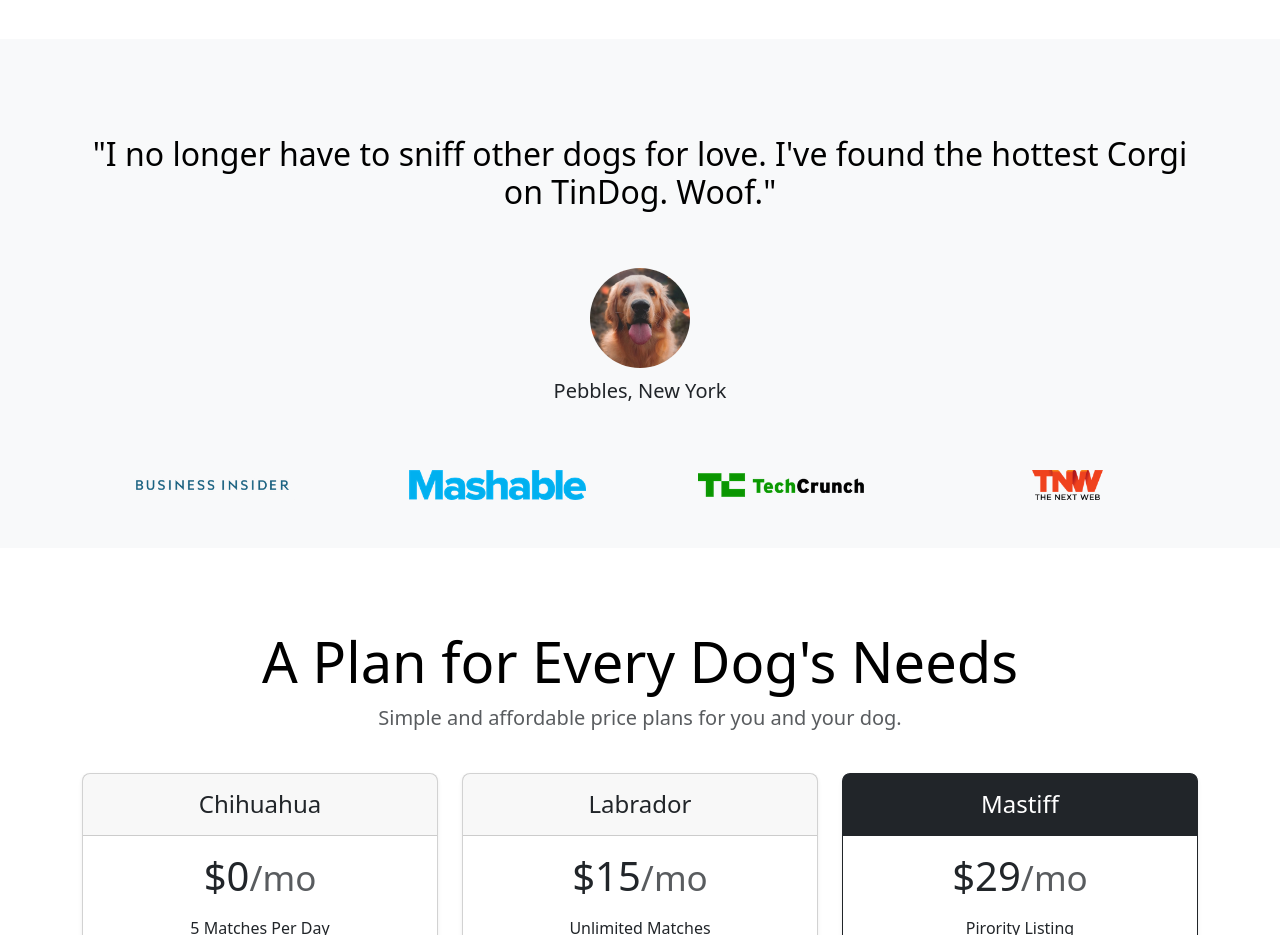
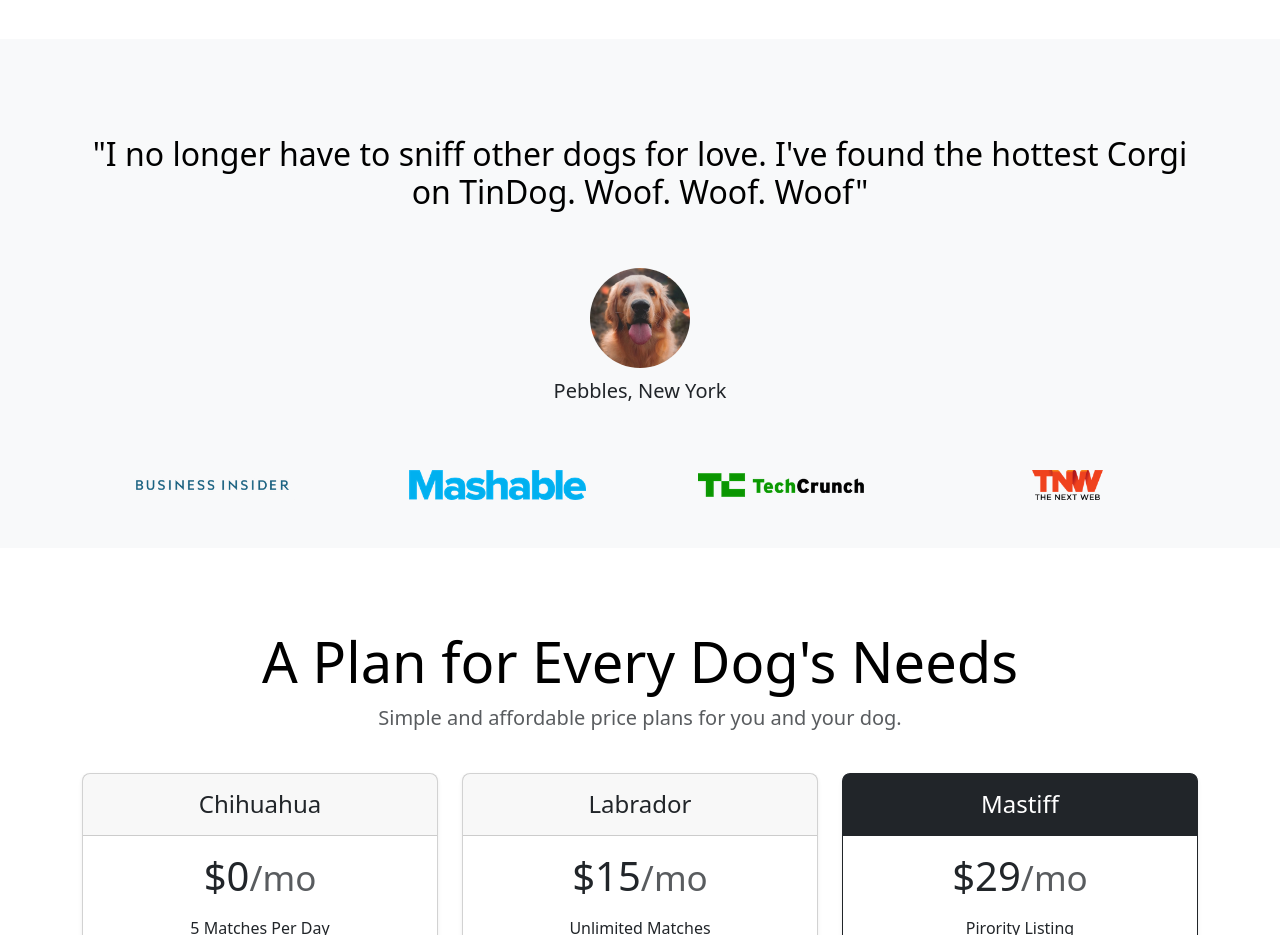
Before and after one commit to ShaneUduwaka/Deeper-into-Github, a plain HTML site: page index.html in a window 1280 px wide. Shown: the part 1040-1975 px from the top of the page. Drawn offline with nearby package versions, Linux system fonts and the light colour scheme.

Commit message:
Changed
Woof

```diff
--- a/index.html
+++ b/index.html
@@ -90,7 +90,7 @@
     <div class="my-5">
       <div class="p-5 text-center bg-body-tertiary">
         <div class="container py-5">
-          <h2 class="text-body-emphasis">"I no longer have to sniff other dogs for love. I've found the hottest Corgi on TinDog. Woof."</h2>
+          <h2 class="text-body-emphasis">"I no longer have to sniff other dogs for love. I've found the hottest Corgi on TinDog. Woof. Woof. Woof"</h2>
           <img src="./images/dog-img.jpg" style="border-radius: 50%;" height="100px" class="mt-5 mb-2">
           <p class="col-lg-8 mx-auto lead">
             Pebbles, New York
```
